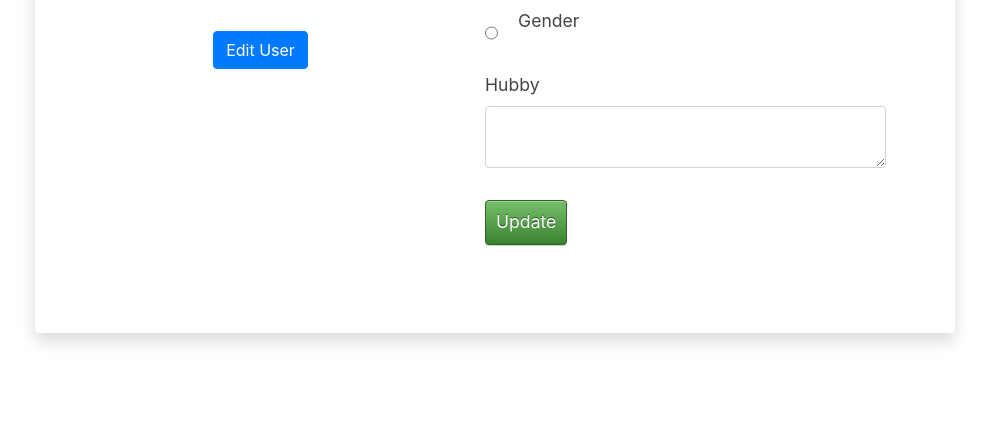
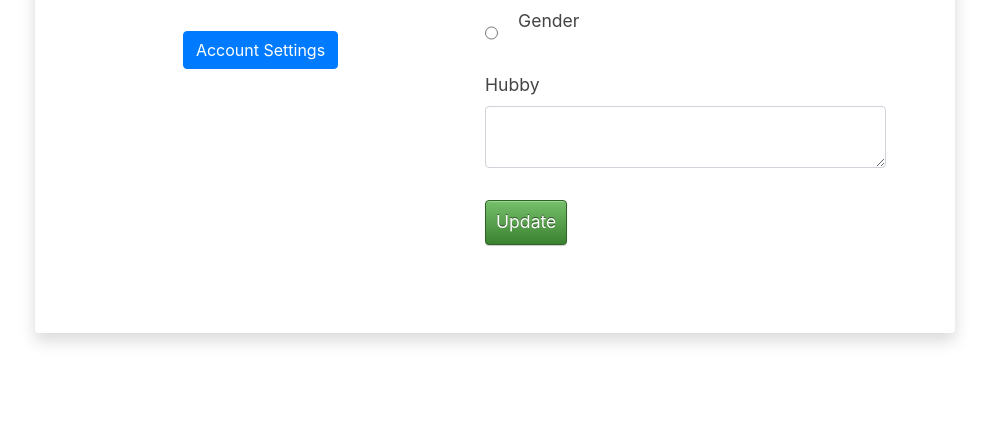
Before and after one commit to FDCpablito/messageboard, a CakePHP app: the page made by app/View/Profiles/edit.ctp in a window 1280 px wide. Shown: the part 373-800 px from the top of the page, without its empty margins (145-1134 px from the left). Run offline with PHP 8.4 and a stand-in for CakePHP, Linux system fonts and the light colour scheme; the template is opened without the code that fills it: most values are stand-ins (such as "Sample title", 1, 10 or a date in 2020); form fields are guessed from the names that the template uses; data that the repository does not hold is empty; some libraries are stand-ins or nearby versions.

Commit message:
Updates in Conversations/view.ctp

```diff
--- a/app/Config/routes.php
+++ b/app/Config/routes.php
@@ -54,11 +54,6 @@
 		Router::connect('/messageboard/Messages/fetchSentBox/*', array('controller' => 'messages', 'action', 'fetchSentBox'));
 		// TODO: fetch inbox
 		Router::connect('/messageboard/Messages/fetchInbox/*', array('controller' => 'messages', 'action', 'fetchInbox'));
-
-		/**
-		 *
-		 */
-
 /**
  * Load all plugin routes. See the CakePlugin documentation on
  * how to customize the loading of plugin routes.
--- a/app/View/Profiles/edit.ctp
+++ b/app/View/Profiles/edit.ctp
@@ -26,8 +26,8 @@
                                 <div class="row justify-content-center">
                                     <?php
                                         echo $this->Html->link(
-                                            'Edit User',
-                                            ['controller' => 'Users', 'action' => 'edit'], // Replace $userId with the actual user ID
+                                            'Account Settings',
+                                            ['controller' => 'Users', 'action' => 'edit'],
                                             ['class' => 'btn btn-primary']
                                         );
                                     ?>
```
Also changed, not shown: app/webroot/profile/11-11-23-1-1699929405.jpg (deleted), app/webroot/profile/11-11-23-1-1700028495.jpg (added).
